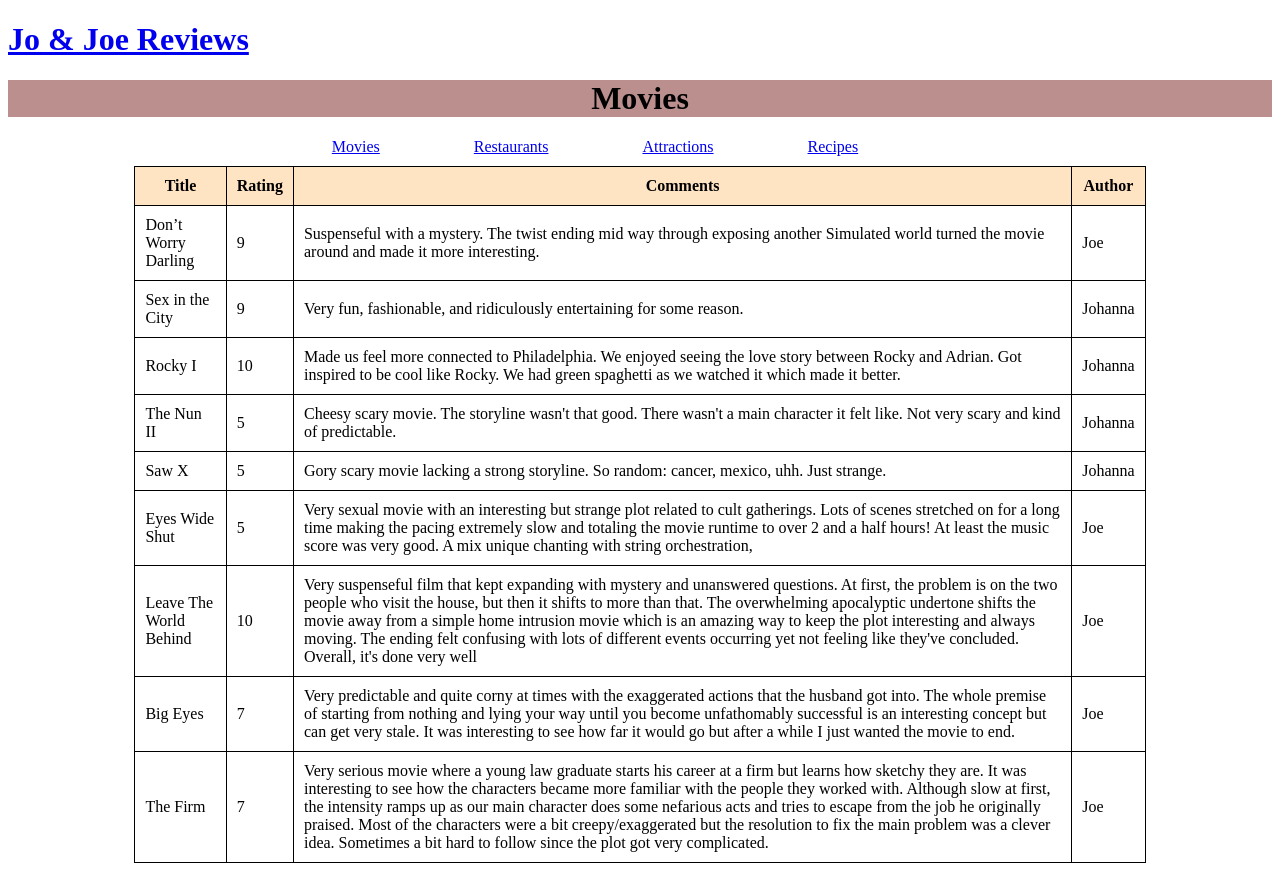
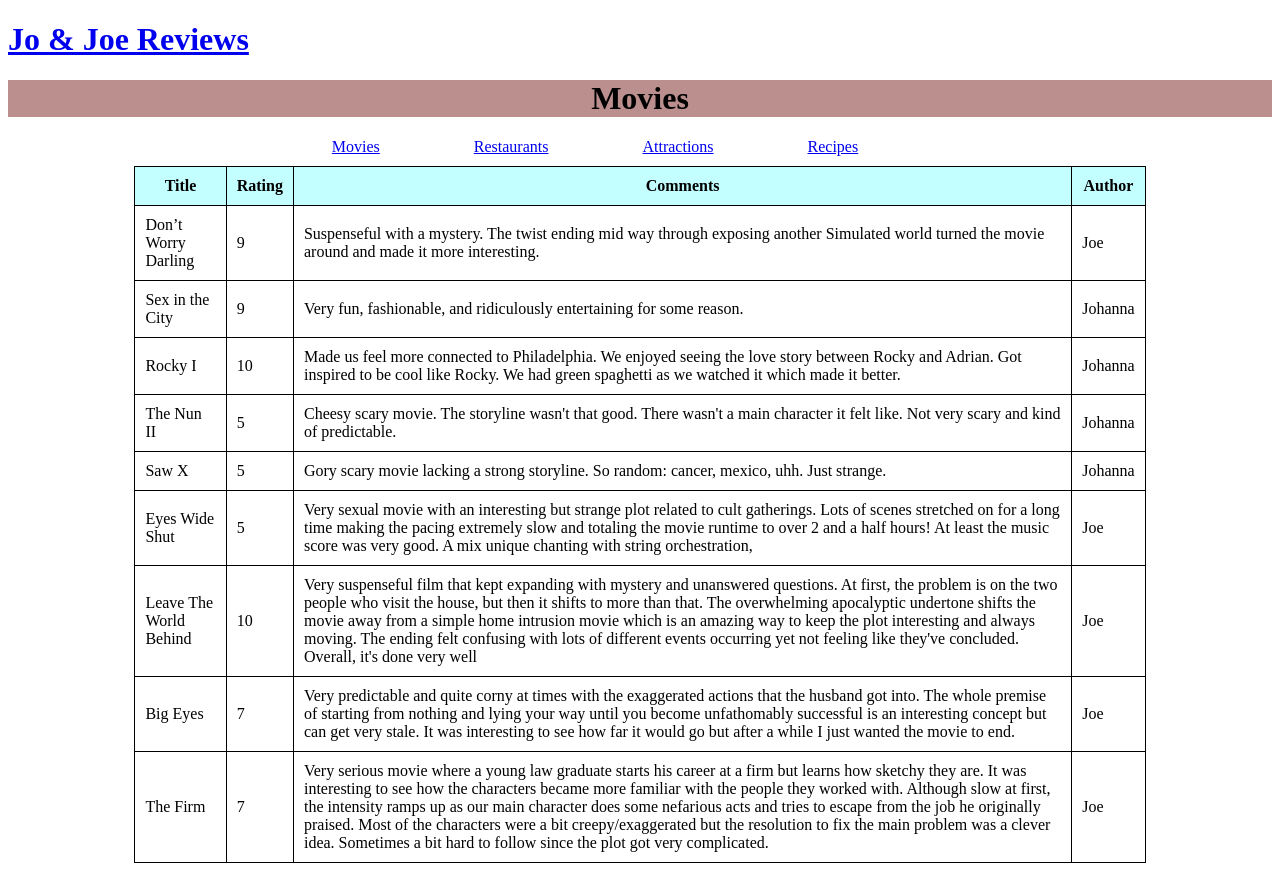
Before and after one commit to Joseph-Ramon-Lucas/jojoe, a plain HTML site: page movies.html in a window 1280 px wide. In both pictures the pointer is over the element 640 px from the left and 186 px from the top of the page. Drawn offline with Linux system fonts and the light colour scheme.

Commit message:
hover blue

```diff
--- a/styles.css
+++ b/styles.css
@@ -62,6 +62,6 @@ td {
 
 /* color each row when the mouse hovers over it */
 .reviewTable tr:hover {
-  background-color: bisque;
+  background-color: rgb(196, 255, 255);
   transition-duration: 0.2s;
 }
```
Also changed, not shown: 1 other file.
